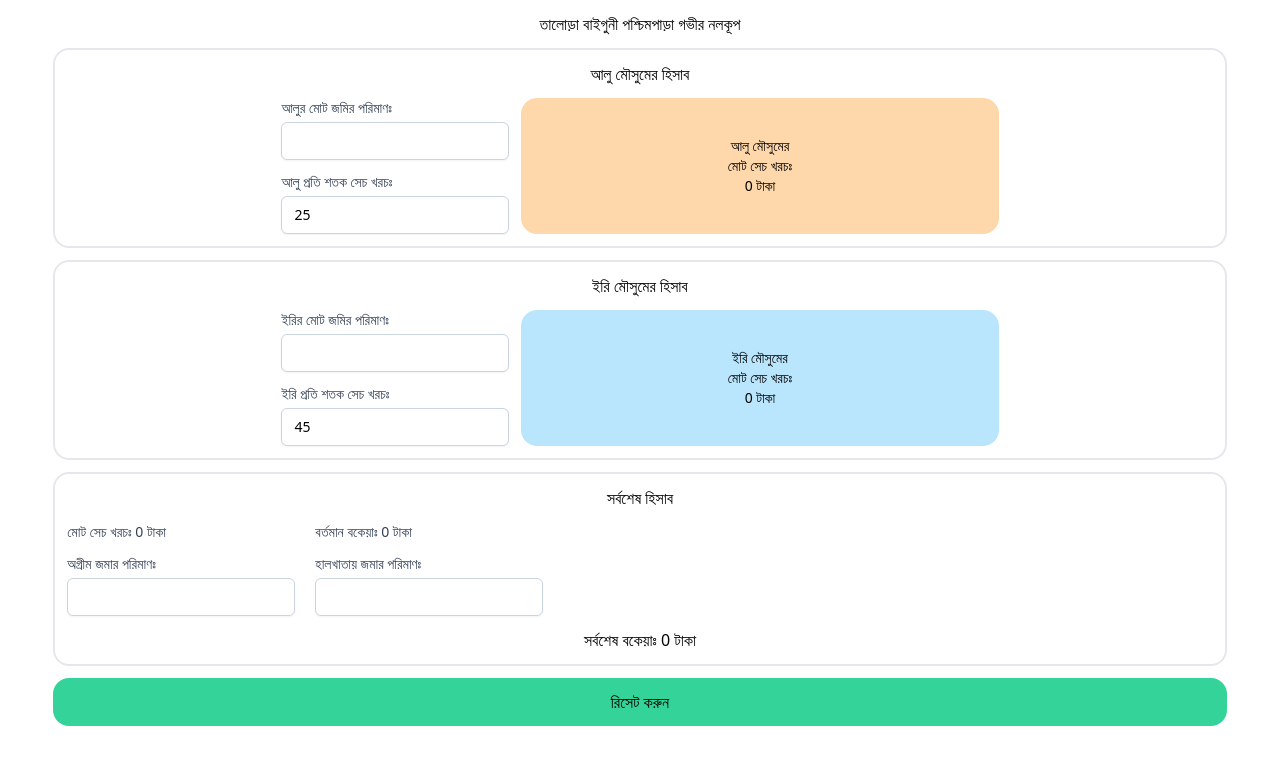
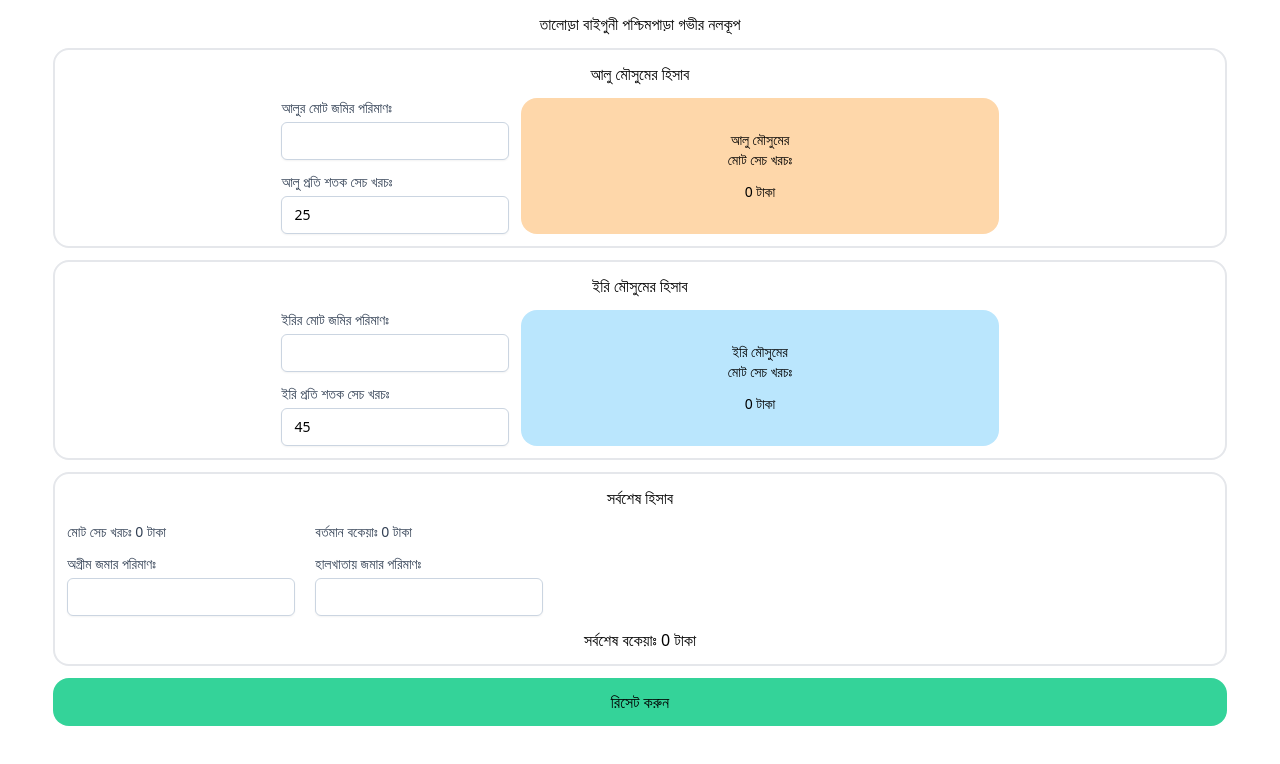
Before and after one commit to iamsadikrahman/deep-tubewell, a Vue app: page /halkhata in a window 1280 px wide. Shown: the top 764 px of the page. Built offline with nearby package versions, Linux system fonts and the light colour scheme.

Commit message:
total cost font gap  fixed

```diff
--- a/src/components/pages/Halkhata.vue
+++ b/src/components/pages/Halkhata.vue
@@ -22,7 +22,7 @@
             </label>
           </div>
 
-          <div class="bg-orange-200 flex flex-col justify-center pl-3 pr-3 rounded-2xl items-center w-5/12">
+          <div class="bg-orange-200 flex flex-col justify-center pl-3 pr-3 rounded-2xl items-center w-5/12 gap-3">
             <p class="text-center text-sm font-medium">আলু মৌসুমের <br> মোট সেচ খরচঃ</p>
             <p class="text-center text-sm font-medium"> {{ potatoTotalCost }} টাকা</p>
           </div>
@@ -48,7 +48,7 @@
           </label>
         </div>
 
-        <div class="bg-sky-200 flex flex-col justify-center pl-3 pr-3 rounded-2xl items-center w-5/12">
+        <div class="bg-sky-200 flex flex-col justify-center pl-3 pr-3 rounded-2xl items-center w-5/12 gap-3">
           <p class="text-center text-sm font-medium">ইরি মৌসুমের <br> মোট সেচ খরচঃ</p>
           <p class="text-center text-sm font-medium"> {{ paddyTotalCost }} টাকা</p>
         </div>
```
